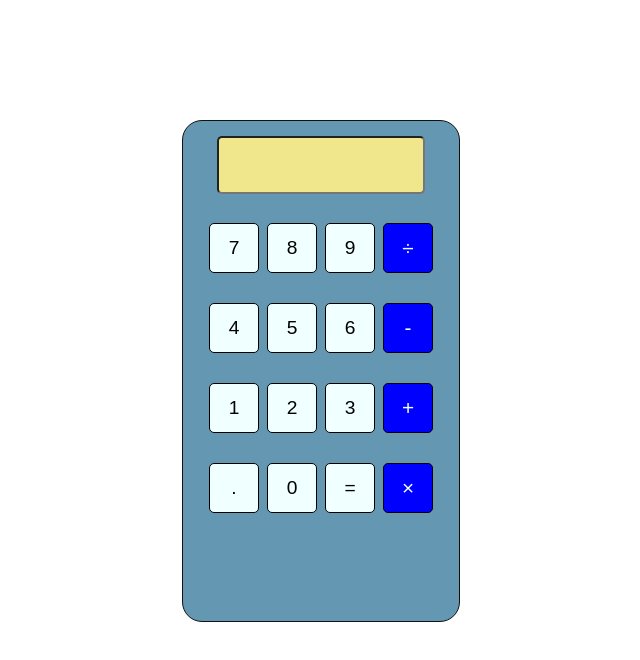
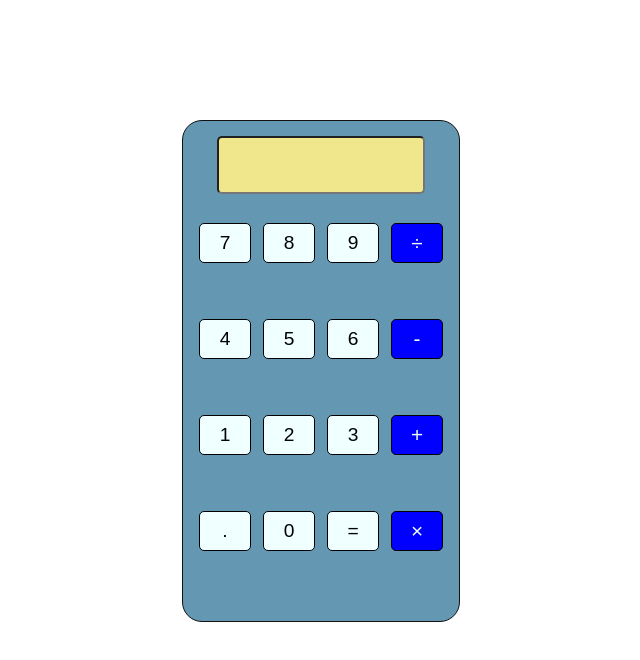
Before and after one commit to Nour-Al-Hazzouri/odin_calculator, a plain HTML site: page index.html in a window 1280 px wide. Shown: the whole page, without its empty margins (319-959 px from the left). Drawn offline with Linux system fonts and the light colour scheme.

Commit message:
Improve Calculator Design and Script
Improved the design and logic overall to make it stay in place in some zoom in and zoom out
Added a comment in the script to explain the current piece of code and added some new allowed characters.

```diff
--- a/script.js
+++ b/script.js
@@ -1,5 +1,7 @@
+// Input accepts only characters defined in the array
 document.querySelector('input').addEventListener('keydown', e => {
-    const allowedChars = ['+', '-', '/', '*', '.', '1', '2', '3', '4', '5', '6', '7', '8', '9', '0', 'Backspace', 'ArrowLeft', 'ArrowRight']; // Define characters to prevent
+    const allowedChars = ['+', '-', '/', '*', '.', '1', '2', '3', '4', '5', '6', '7', '8', '9', '0',
+        'Backspace', 'ArrowLeft', 'ArrowRight']; // Define characters to prevent
     if (!allowedChars.includes(e.key)) {
         e.preventDefault(); // Prevent the character from being typed
     }
--- a/styles.css
+++ b/styles.css
@@ -2,6 +2,9 @@ body {
     margin: 0;
     padding: 0;
     box-sizing: content-box;
+    width: 100vw;
+    height: 100vh;
+    overflow: hidden;
 }
 
 .calculator-container {
@@ -38,25 +41,24 @@ body {
 .numbers {
     display: flex;
     flex-direction: column;
-    justify-content: baseline;
     align-items: center;
     height: 80%;
     width: 80%;
-    gap: 30px;
+    gap: 7vh;
     margin-top: 3vh;
 }
 .numbers-btn {
-    width: 50px;
-    height: 50px;
+    width: 4vw;
+    height: 5vh;
     background-color: azure;
     border: 1px solid black;
     border-radius: 5px;
-    font-size: larger;
+    font-size: 1.2rem;
 }
 .operators-btn {
-    width: 50px;
-    height: 50px;
-    background-color: blue;
+    width: 4vw;
+    height: 5vh;
+    background-color: #0000FF;
     color: azure;
     border: 1px solid black;
     border-radius: 5px;
@@ -64,5 +66,5 @@ body {
 }
 .middle-keys, .upper-keys, .lower-keys, .lowest{
     display: flex;
-    gap: 8px;
+    gap: 1vw;
 }
```
